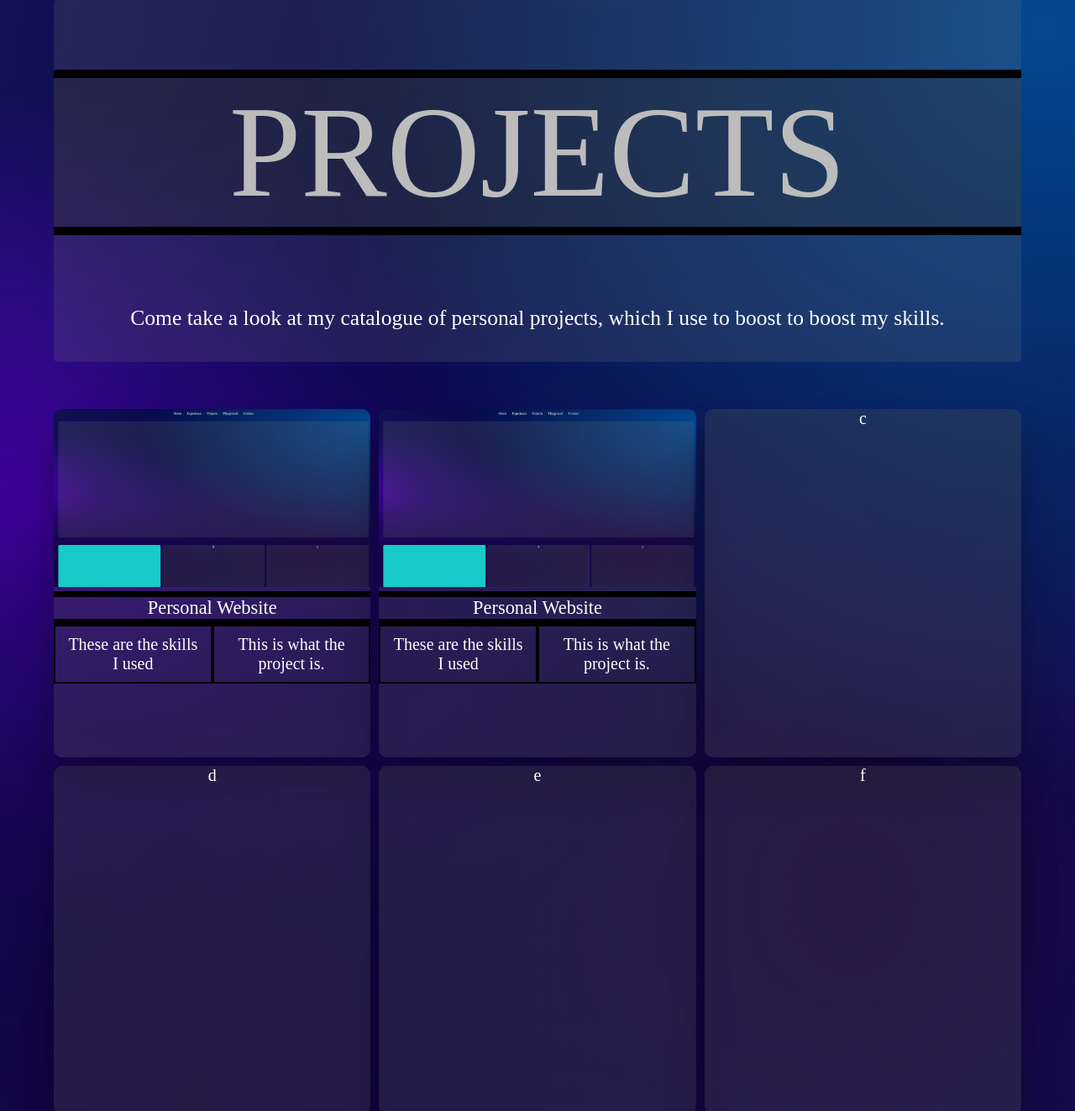
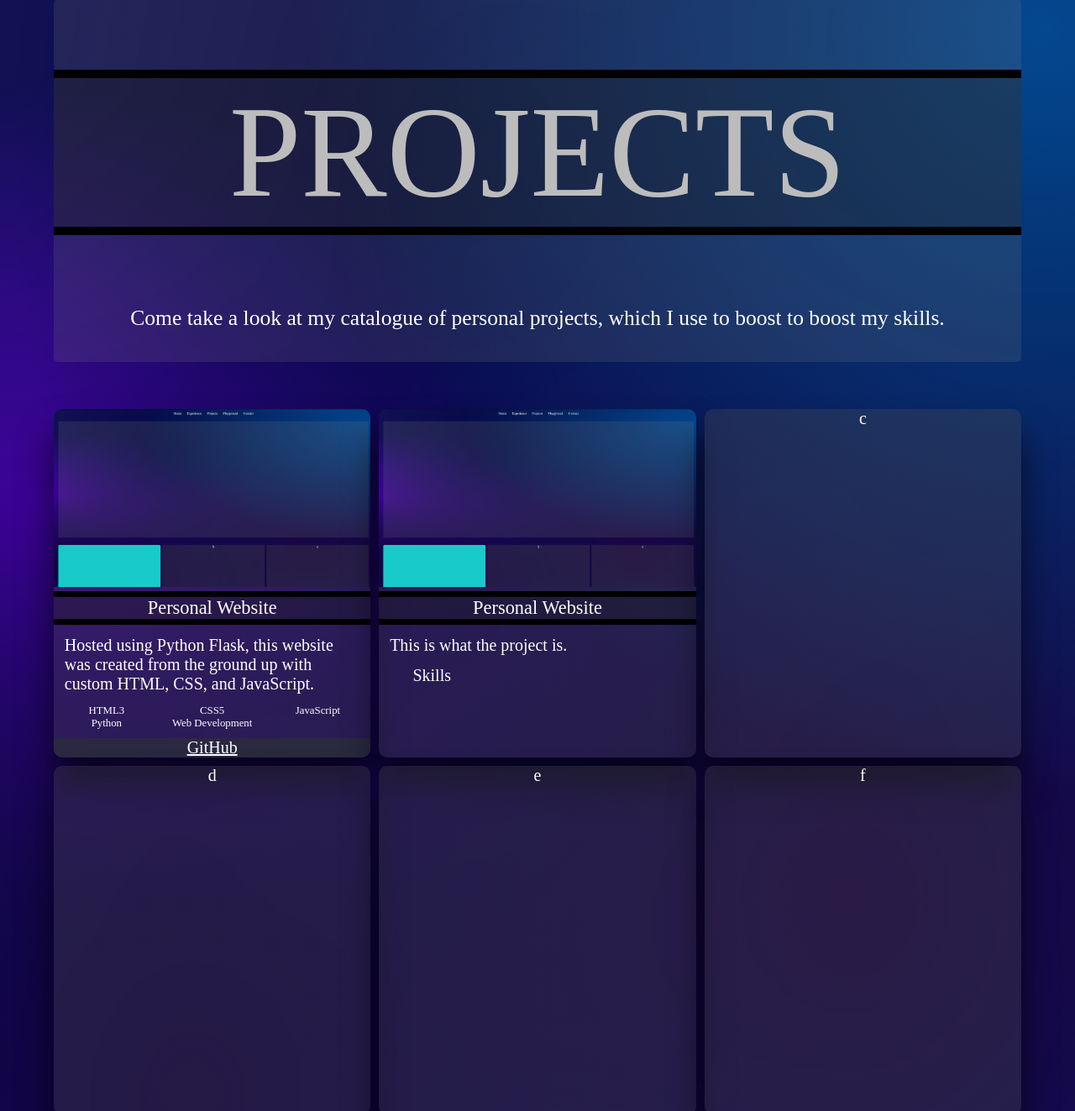
Before and after one commit to Meakinl2/Personal-Website, a Flask app: page /projects in a window 1280 px wide. Shown: the part 79-1402 px from the top of the page at 84% size. Run offline with Flask 3, Linux system fonts and the light colour scheme.

Commit message:
05/10/25 Added GitHub links to projects. Redesigned porject layout. Tidied up Homepage.

```diff
--- a/static/css/projects.css
+++ b/static/css/projects.css
@@ -20,39 +20,40 @@ div#projects-introduction {
     width: 90dvw;
     aspect-ratio: 8/3;
 
+    margin-top: 2dvh;
+    margin-bottom: 4dvh;
+
     border-radius: 5px;
     background: rgba(120,120,120,0.2);
-    margin-top: 2dvh;
-    margin-bottom: 4dvh;
+
 }
 
 
 div#projects-introduction-title {
-    background: rgba(40,40,40,0.3);
+    margin-top: 6dvh;
+
+    background: rgba(20,20,20,0.3);
     border-top: black solid 10px;
     border-bottom: black solid 10px;
 
-    margin-top: 6dvh;
+
     font-size: 12dvw;
     color: #bcbcbc;
 }
 
 div#projects-introduction-description {
-
     margin-top: 6dvh;
     font-size: 2dvw;
-
 }
-
 
 div#projects-board {
     width:90dvw;
     display: grid;
     grid-template-columns: repeat(3, 1fr);
     gap: 10px;
+
     border:black;
     margin-bottom: 4dvh;
-
 }
 
 
@@ -63,11 +64,13 @@ div.project-container {
     border-radius: 10px;
 
     background: rgba(80,80,80,0.3);
-    box-shadow: 0 30px 40px rgba(0,0,0,.3);
+    box-shadow: 0 30px 40px rgba(0,0,0,0.6);
 }
 
 div.project-title {
     width: 100%;
+
+    background: rgba(20,20,20,0.3);
 
     border-top: black solid 0.5dvh;
     border-bottom: black solid 0.5dvh;
@@ -96,17 +99,37 @@ div.project-image-cover {
 
 div.project-description {
     display: flex;
+    flex-direction: column;
     justify-content: center;
 }
 
-div.project-description-skills {
-    width: 50%;
-    padding: 10px;
-    border: black solid 2px;
+div.project-description-blurb {
+    margin: 1dvw;
+
+    text-align: left;
+    overflow-wrap: break-word;
+    overflow: hidden;
 }
 
-div.project-description-blurb {
-    width: 50%;
-    padding: 10px;
-    border: black solid 2px;
+div.project-description-skills {
+    display:grid;
+    grid-template-columns: repeat(3, 1fr);
+
+    width: 100%;
+
+    overflow-wrap: break-word;
+    overflow: hidden;
 }
+
+div.project-description-skill-tag {
+    font-size: 1dvw;
+}
+
+a.project-github-link {
+    width:100%;
+
+    margin-top: auto;
+
+    background-color: #2b3137ab;
+    border-radius: 0px 0px 10px 10px;
+}
--- a/templates/projects.html
+++ b/templates/projects.html
@@ -43,15 +43,25 @@
                                 Personal Website
                             </div>
 
+
                             <div class="project-description">
-                                <div class="project-description-skills">
-                                        These are the skills I used
+                                <div class="project-description-blurb">
+                                    Hosted using Python Flask, this website was created from the ground up with custom HTML, CSS, and JavaScript.
                                 </div>
 
-                                <div class="project-description-blurb">
-                                    This is what the project is.
+                                <div class="project-description-skills">
+                                    <div class="project-description-skill-tag">HTML3</div>
+                                    <div class="project-description-skill-tag">CSS5</div>
+                                    <div class="project-description-skill-tag">JavaScript</div>
+                                    <div class="project-description-skill-tag">Python</div>
+                                    <div class="project-description-skill-tag">Web Development</div>
+
                                 </div>
                             </div>
+
+                            <a class="project-github-link" href="https://github.com/Meakinl2/Personal-Website">
+                                    GitHub
+                            </a>
 
 
                         </div>
@@ -66,13 +76,17 @@
                             </div>
 
                             <div class="project-description">
-                                <div class="project-description-skills">
-                                        These are the skills I used
-                                </div>
 
                                 <div class="project-description-blurb">
                                     This is what the project is.
                                 </div>
+
+
+                                <div class="project-description-skills">
+                                    Skills
+                                </div>
+
+
                             </div>
 
                         </div>
```
Also changed, not shown: static/css/homepage.css (+9 -10 lines), templates/homepage.html (+7 -8 lines), 1 other file.
